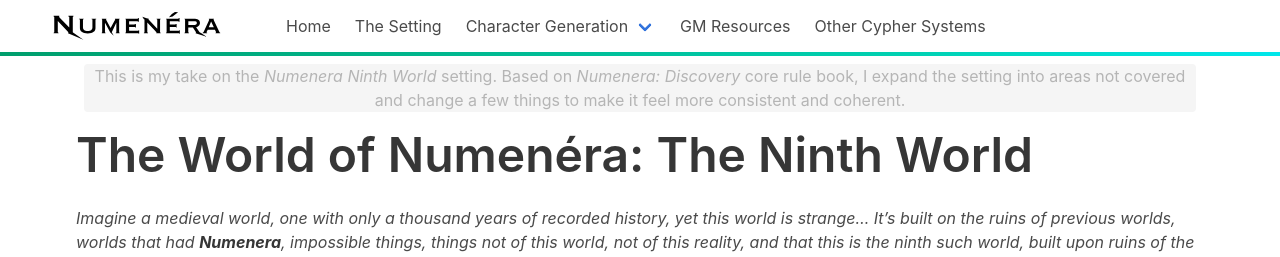
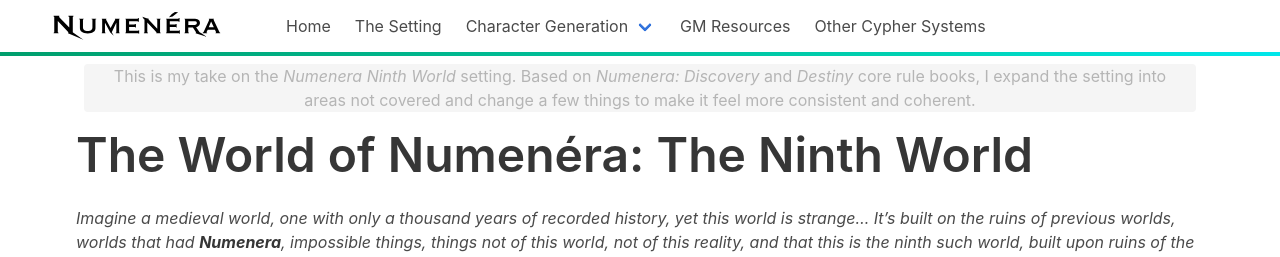
Before and after one commit to rebelwarrior/numenera, a Jekyll site: the page built from setting/ninth-world.md, in a window 1280 px wide and 900 px high. Shown: the top 257 px of the window. Built offline with Jekyll 4.4.1, drawn with Linux system fonts in a browser that asks for light colours; nearby versions of some CDN libraries.

Commit message:
adds ref to second core book

```diff
--- a/setting/ninth-world.md
+++ b/setting/ninth-world.md
@@ -3,7 +3,7 @@
 layout: posts
 ---
 
-This is my take on the _Numenera Ninth World_ setting. Based on _Numenera: Discovery_ core rule book, I expand the setting into areas not covered and change a few things to make it feel more consistent and coherent.
+This is my take on the _Numenera Ninth World_ setting. Based on _Numenera: Discovery_ and _Destiny_ core rule books, I expand the setting into areas not covered and change a few things to make it feel more consistent and coherent.
 {:.has-text-centered.m-2.mb-4.px-2.is-family-secondary.has-text-grey-light.message}
 
 # The World of Numenéra: The Ninth World
```
